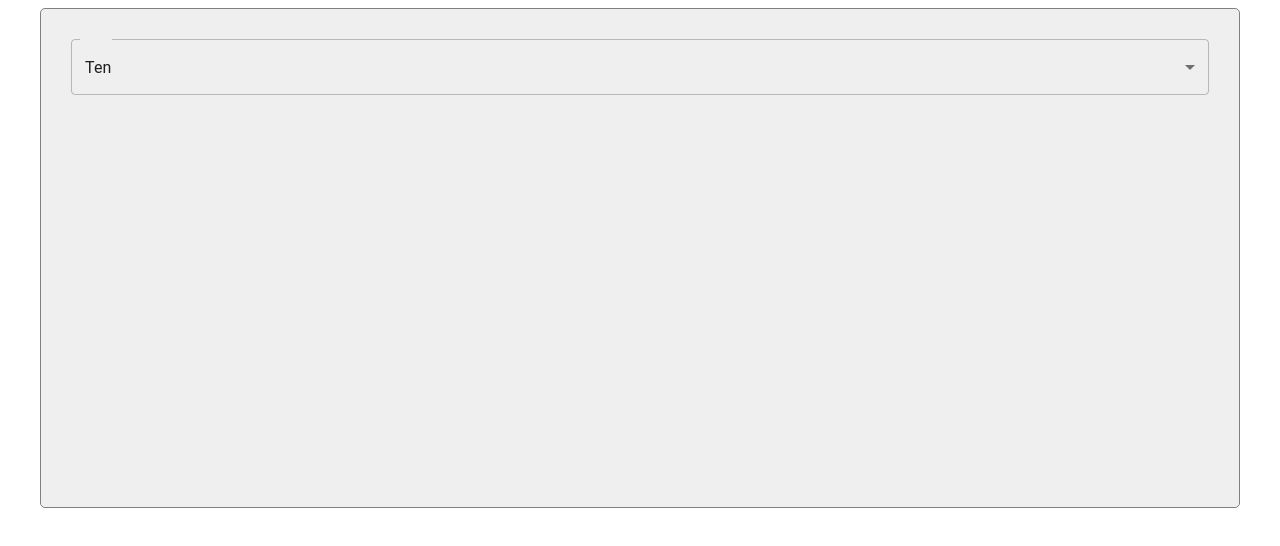
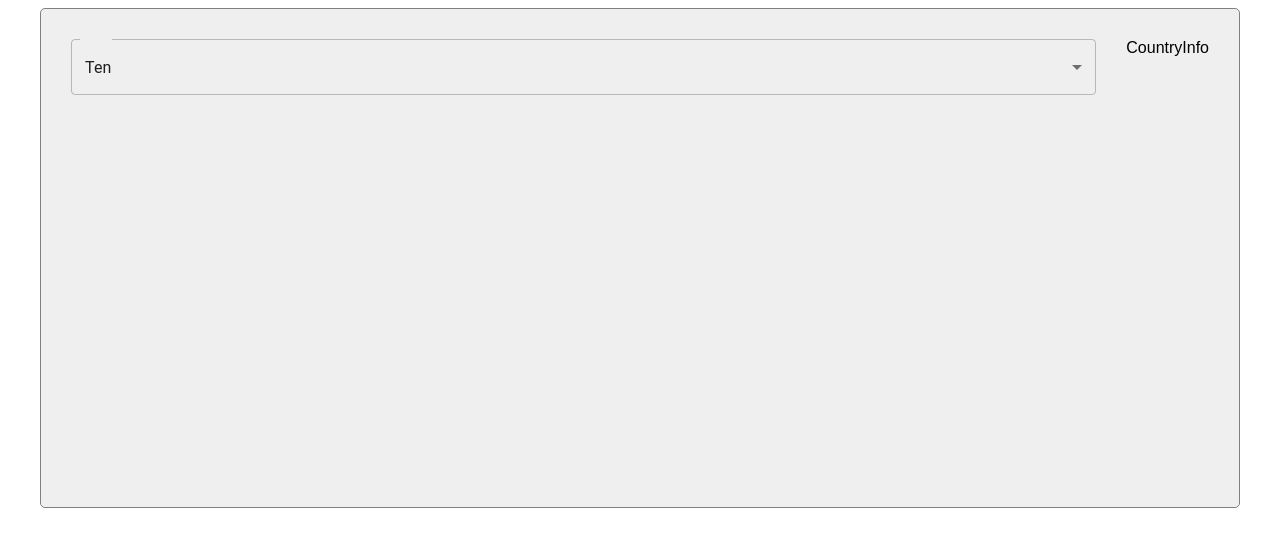
Before and after one commit to achiewe/countries-project, a React (Vite) app: page / in a window 1280 px wide. Shown: the top 546 px of the page. Built offline with nearby package versions, Linux system fonts and the light colour scheme.

Commit message:
create new component countryInfo

```diff
--- /dev/null
+++ b/src/components/Home/CountryInfo.tsx
@@ -0,0 +1,3 @@
+export default function CountryInfo() {
+  return <div>CountryInfo</div>;
+}
--- a/src/page/Home.tsx
+++ b/src/page/Home.tsx
@@ -1,10 +1,12 @@
 import styled from "styled-components";
 import InputCountry from "../components/Home/InputCountry";
+import CountryInfo from "../components/Home/CountryInfo";
 
 export default function Home() {
   return (
     <HomeMain>
       <InputCountry />
+      <CountryInfo />
     </HomeMain>
   );
 }
```
